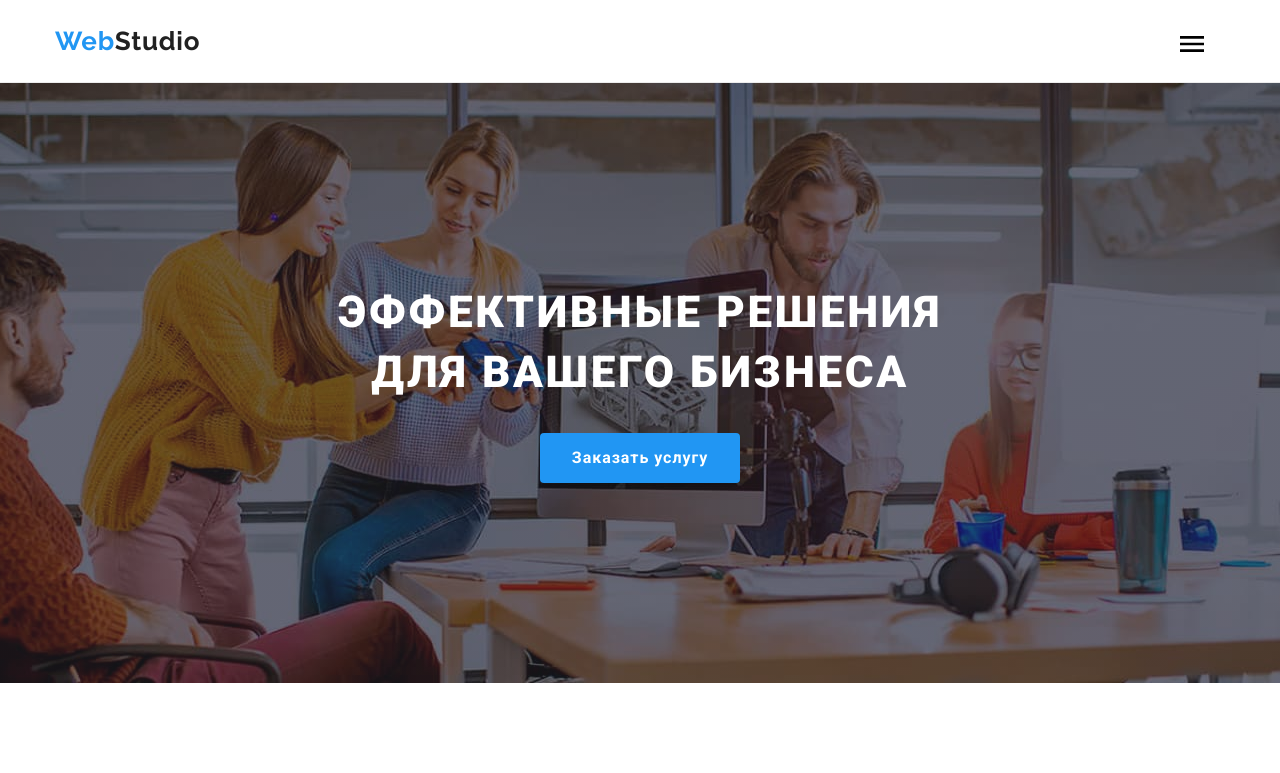
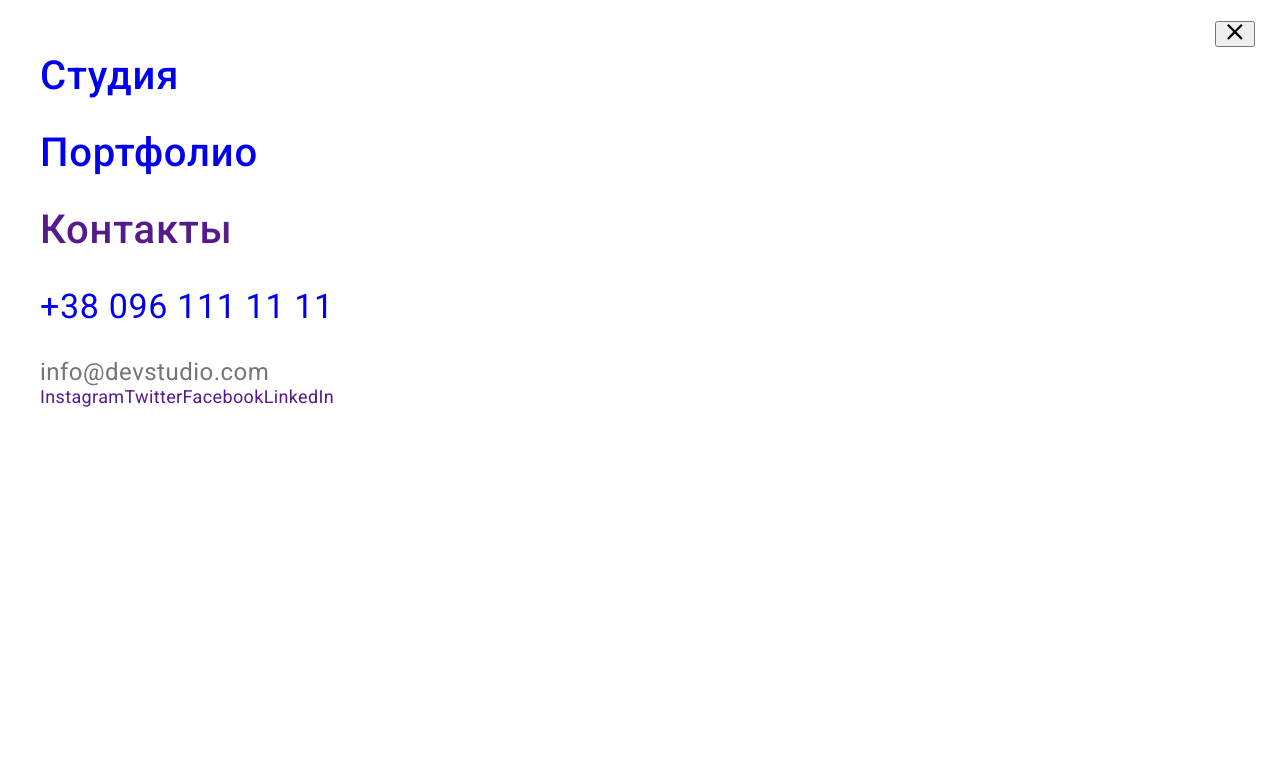
Before and after one commit to SerhiiTsukanov/goit-markup-hw-08, a plain HTML site: page index.html in a window 1280 px wide. Shown: the top 773 px of the page. Drawn offline with nearby package versions, Linux system fonts and the light colour scheme.

Commit message:
mob menu

```diff
--- a/index.html
+++ b/index.html
@@ -42,15 +42,15 @@
                     </a>
                 </li>
             </ul>
-            <button type="button" class="button menu-open-btn" >
+            <button type="button" class="button menu-open-btn js-open-menu" >
                 <svg class="" width="24px" height="16px">
                     <use href="./images/icons.svg#icon-menu-open"></use>
                 </svg>
             </button>
         </div>
-        <!-- <div class="container">
+        <div class="container">
             <div class="mob-menu">
-                <button type="button" class="close-mob-menu">
+                <button type="button js-close-menu" class="close-mob-menu">
                     <svg class="" width="24px" height="16px">
                         <use href="./images/icons.svg#icon-close-mob-menu"></use>
                     </svg>
@@ -61,38 +61,39 @@
                     <li class="mob-menu__item"><a class="link mob-menu__link" href="">Контакты</a></li>
                 </ul>
                 <ul class="list mob-menu__connect">
-                    <li class="mob-menu__connect-item">
-                        <a class="link mob-menu__link-mail" href="info@devstudio.com">
+
+                    <li class="mob-menu__link-tel">
+                        <a class="link" href="tel:+38 096 111 11 11">+38 096 111 11 11
                         </a>
                     </li>
                     <li class="mob-menu__connect-item">
-                        <a class="link mob-menu__link-tel" href="tel:+38 096 111 11 11">
+                        <a class="link mob-menu__link-mail" href="info@devstudio.com">info@devstudio.com
                         </a>
                     </li>
                 </ul>
                 <ul class="list mob-menu__social-list">
                     <li class="mob-menu__social-item">
-                        <a href="" class="mob-menu__social-link">
+                        <a href="" class="link mob-menu__social-link">
                             Instagram
                         </a>
                     </li>
                     <li class="mob-menu__social-item">
-                        <a href="" class="mob-menu__social-link">
+                        <a href="" class="link mob-menu__social-link">
                             Twitter
                         </a>
                     </li>
                     <li class="mob-menu__social-item">
-                        <a href="" class="mob-menu__social-link">
+                        <a href="" class="link mob-menu__social-link">
                             Facebook
                         </a>
                     </li>
                     <li class="mob-menu__social-item">
-                        <a href="" class="mob-menu__social-link">
+                        <a href="" class="link mob-menu__social-link">
                             LinkedIn
                         </a>
                 </ul>
             </div>
-        </div> -->
+        </div>
     </header>
 
     <main>
--- /dev/null
+++ b/js/mobile-menu.js
@@ -0,0 +1,18 @@
+(() => {
+  const menuContainer = document.querySelector('.js-menu-container');
+  const openMenuBtn = document.querySelector('.js-open-menu');
+  const closeMenuBtn = document.querySelector('.js-close-menu');
+
+  const toggleMenu = () => menuContainer.classList.toggle('is-open');
+  openMenuBtn.addEventListener('click', toggleMenu);
+  closeMenuBtn.addEventListener('click', toggleMenu);
+
+  // Закрываем мобильное меню на более широких экранах
+  // в случае изменения ориентации устройства.
+  window
+    .matchMedia('(min-width: 600px)')
+    .addEventListener(
+      'change',
+      e => e.matches && menuContainer.classList.remove('is-open'),
+    );
+})();
--- a/sass/components/_btn.scss
+++ b/sass/components/_btn.scss
@@ -6,6 +6,9 @@
   border: none;
   &:hover {
     fill: var(--accent-color);
+  }
+  @media (min-width: 480px) {
+    display: none;
   }
 }
 
--- a/sass/layout/_header.scss
+++ b/sass/layout/_header.scss
@@ -119,6 +119,40 @@
   width: 100vw;
   height: 100vw;
   padding-bottom: 48px;
-  padding-top: 48px;
-  // z-index: 1;
+  padding-top: 21px;
+  padding-left: 40px;
+  padding-right: 25px;
+  z-index: 1;
+  &__item {
+    padding-bottom: 35px;
+  }
+  &__link {
+    font-weight: 500;
+    font-size: 40px;
+    line-height: 1.05;
+    text-align: center;
+    letter-spacing: 0.02em;
+  }
+  &__link-tel {
+    font-size: 34px;
+    line-height: 1.18;
+    letter-spacing: 0.02em;
+    color: #2196f3;
+
+    padding-bottom: 32px;
+  }
+  &__link-mail {
+    font-size: 24px;
+    line-height: 1.16;
+    letter-spacing: 0.02em;
+    color: #757575;
+    margin-bottom: 124px;
+  }
+  &__social-list {
+    display: flex;
+    font-size: 18px;
+    line-height: 1.22;
+    letter-spacing: 0.02em;
+    color: #2196f3;
+  }
 }
```
Also changed, not shown: css/main.css, css/main.min.css, 2 other files.
